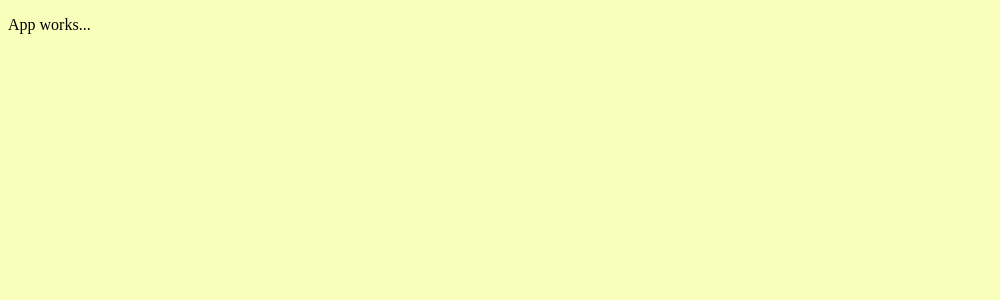
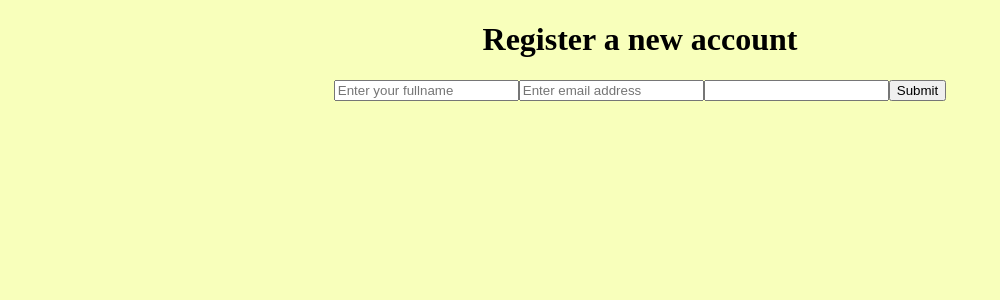
Before and after one commit to p4ndev/frontend-forms, a React (Vite) app: page / in a window 1280 px wide. Shown: the top 300 px of the page, without its empty margins (0-1000 px from the left). Built offline with nearby package versions, Linux system fonts and the light colour scheme.

Commit message:
simple example

```diff
--- a/package.json
+++ b/package.json
@@ -10,6 +10,7 @@
     "preview": "vite preview"
   },
   "dependencies": {
+    "formik": "^2.4.3",
     "react": "^18.2.0",
     "react-dom": "^18.2.0"
   },
--- a/src/formik/index.tsx
+++ b/src/formik/index.tsx
@@ -1,7 +1,76 @@
+import { Formik, Form, Field, ErrorMessage } from 'formik';
 import "./index.css";
 
-function Index() {
-  return <p>App works...</p>;
+interface RegisterDto{
+  fullname : string,
+  email: string,
+  password : string
 }
 
-export default Index
+function Register() {
+
+  const formikData : RegisterDto = { fullname: "", email: "", password: "" };
+
+  const formikOnValidate = (values : RegisterDto) => {
+    const errors = { fullname: "", email: "", password: "" };
+
+    if (!values.fullname)
+      errors.fullname = "Required";
+
+    if (!values.email)
+      errors.email = "Required";
+    else if (!/^[A-Z0-9._%+-]+@[A-Z0-9.-]+\.[A-Z]{2,}$/i.test(values.email))
+      errors.email = "Invalid email address";
+
+    if (!values.password)
+      errors.password = "Required";
+
+    return errors;
+  }
+
+  const formikOnSubmit = (values : RegisterDto, setSubmitting : (isSubmitting: boolean) => void) => {
+    setTimeout(() => {
+      alert(JSON.stringify(values, null, 2));
+      setSubmitting(false);
+    }, 400);
+  }
+
+  return (
+    <div className="App">
+     <center>
+       <h1>Register a new account</h1>
+       <Formik
+          initialValues={formikData}
+          validate={formikOnValidate}
+          onSubmit={formikOnSubmit}>
+         {({ isSubmitting }) => (
+           <Form>
+             <Field
+               type="text"
+               name="fullname"
+               placeholder="Enter your fullname"
+             />
+             <ErrorMessage name="fullname" component="div" />
+
+             <Field
+               type="email"
+               name="email"
+               placeholder="Enter email address"
+             />
+             <ErrorMessage name="email" component="div" />
+
+             <Field type="password" name="password" />
+             <ErrorMessage name="password" component="div" />
+
+             <button type="submit" disabled={isSubmitting}>
+               Submit
+             </button>
+           </Form>
+         )}
+       </Formik>
+     </center>
+   </div>
+  );
+}
+
+export default Register;
--- a/src/main.tsx
+++ b/src/main.tsx
@@ -1,5 +1,5 @@
 import ReactDOM from 'react-dom/client';
-import Index from './formik';
+import Register from './formik';
 
 const element = document.getElementById('root');
-ReactDOM.createRoot(element!).render(<Index />);
+ReactDOM.createRoot(element!).render(<Register />);
```
Also changed, not shown: 1 other file (tests, documents, lock files or other folders).
